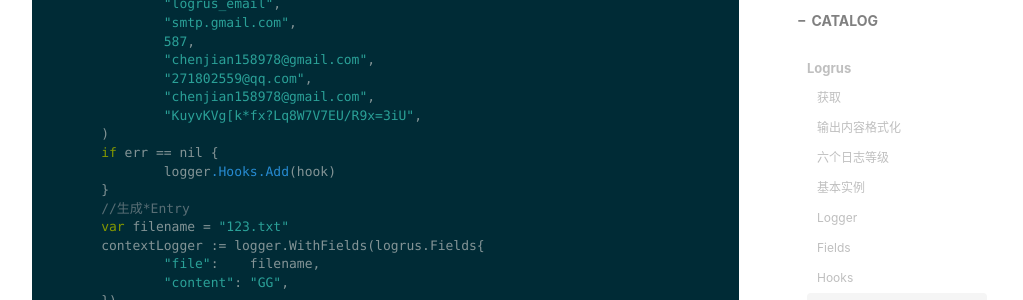
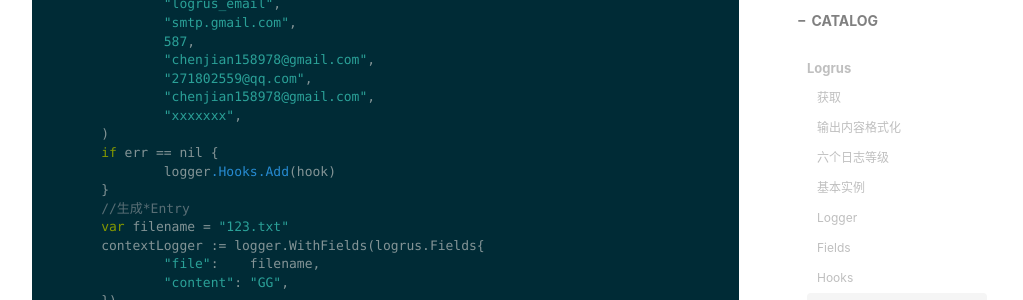
Before and after one commit to chenjian158978/chenjian.github.io, a Jekyll site: the page built from _posts/2017-09-19-Using Logrus With Golang.md, in a window 1280 px wide and 900 px high, scrolled down 3988 px. Shown: the part 152-452 px from the top of the window, without its empty margins (233-1256 px from the left). Built offline with Jekyll 4.4.1, drawn with Linux system fonts in a browser that asks for light colours; comment, search, counter and statistics services are not loaded.

Commit message:
Update 2017-09-19-Using Logrus With Golang.md
change the pw

```diff
--- a/_posts/2017-09-19-Using Logrus With Golang.md
+++ b/_posts/2017-09-19-Using Logrus With Golang.md
@@ -220,7 +220,7 @@ func main() {
 		"chenjian158978@gmail.com",
 		"271802559@qq.com",
 		"chenjian158978@gmail.com",
-		"KuyvKVg[k*fx?Lq8W7V7EU/R9x=3iU",
+		"xxxxxxx",
 	)
 	if err == nil {
 		logger.Hooks.Add(hook)
```
